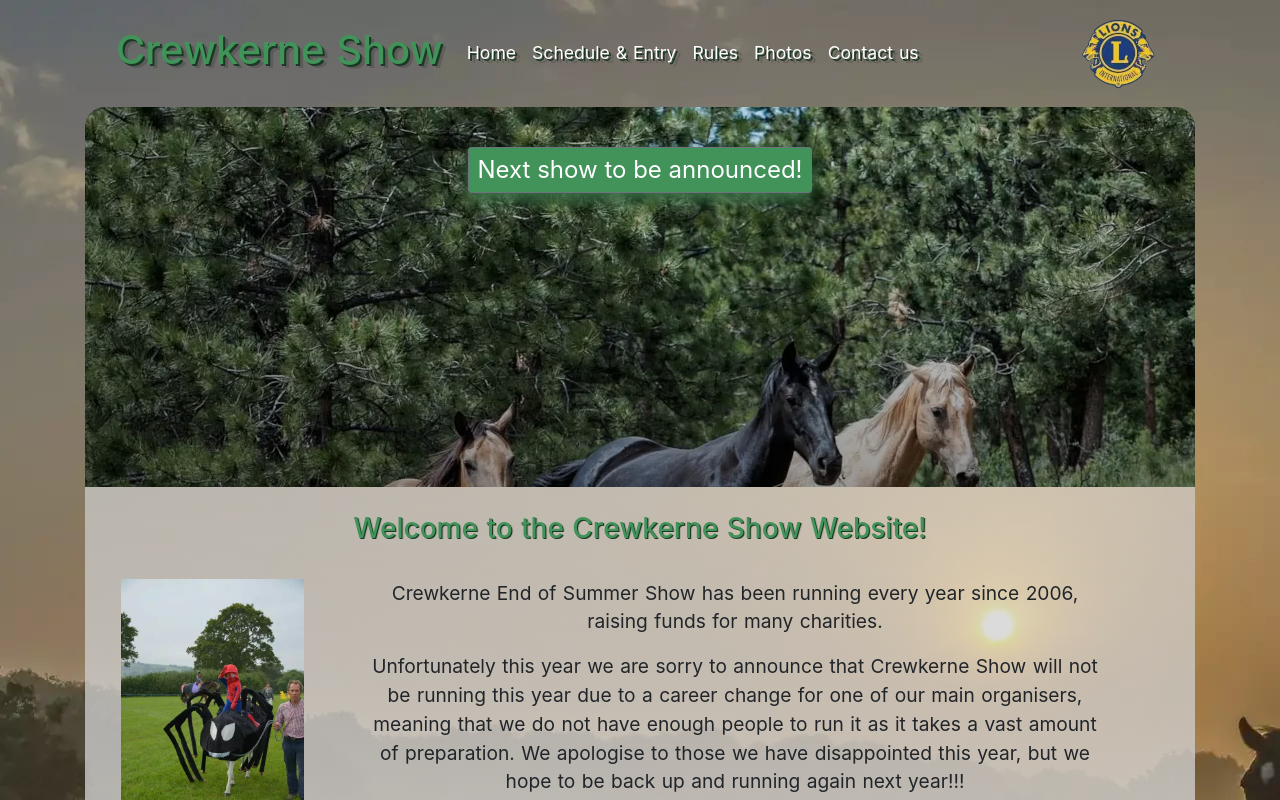
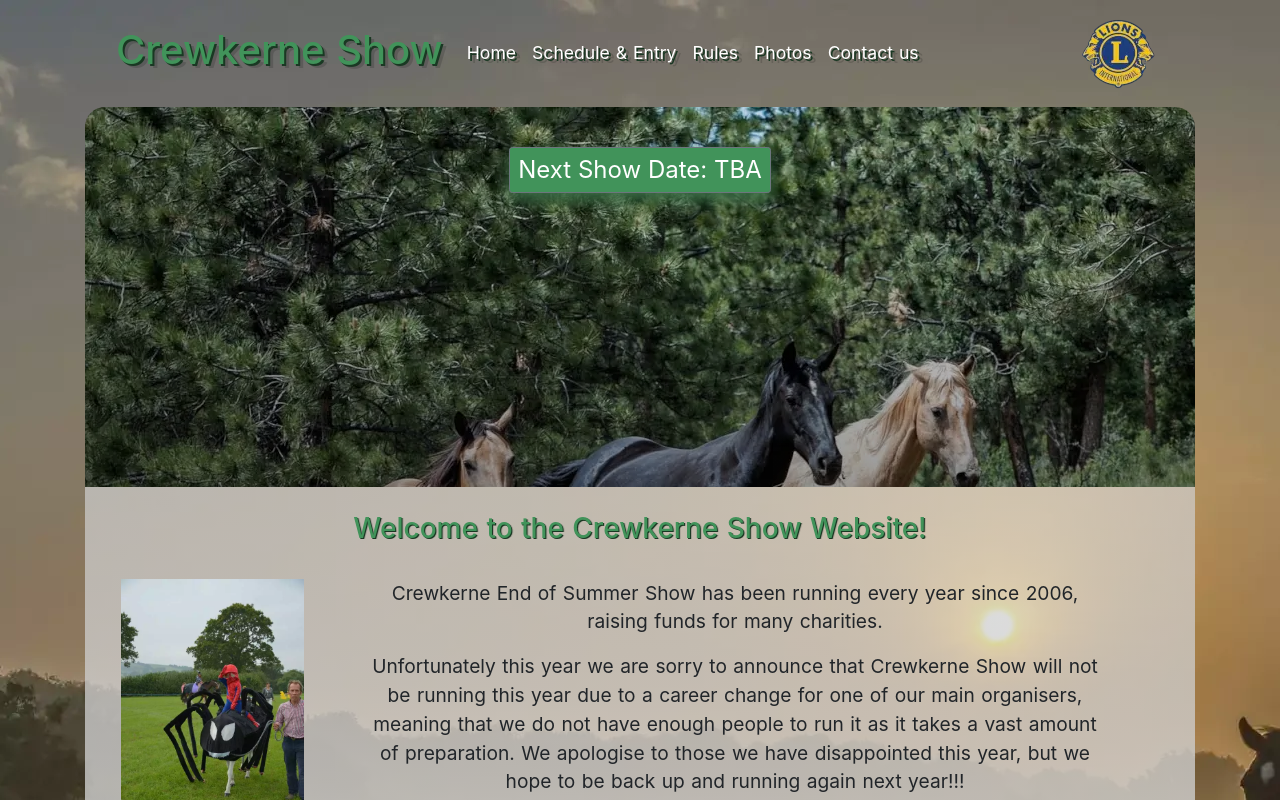
Before and after one commit to connorjjarvis/CrewkerneShow, a Nuxt app: page / in a window 1280 px wide. Shown: the top 800 px of the page. Built offline with nearby package versions, Linux system fonts and the light colour scheme.

Commit message:
Updated robots.txt and tweaked message

```diff
--- a/components/Header.vue
+++ b/components/Header.vue
@@ -3,7 +3,7 @@
      <Navbar />
      <div class="nextDate">
         <b-button  size="sm" id="nextDate">
-            Next show to be announced!
+            Next Show Date: TBA
         </b-button>
      </div>
 </b-container>
--- a/nuxt.config.js
+++ b/nuxt.config.js
@@ -62,7 +62,7 @@ export default {
   ],
   robots: {
     UserAgent: '*',
-    Disallow: '/'
+    Allow: '/'
   },
   bootstrapVue: {
     componentPlugins: [
@@ -72,6 +72,7 @@ export default {
       'FormCheckboxPlugin',
       'FormInputPlugin',
       'FormRadioPlugin',
+      'ButtonPlugin',
       'ToastPlugin',
       'ModalPlugin'
     ],
```
